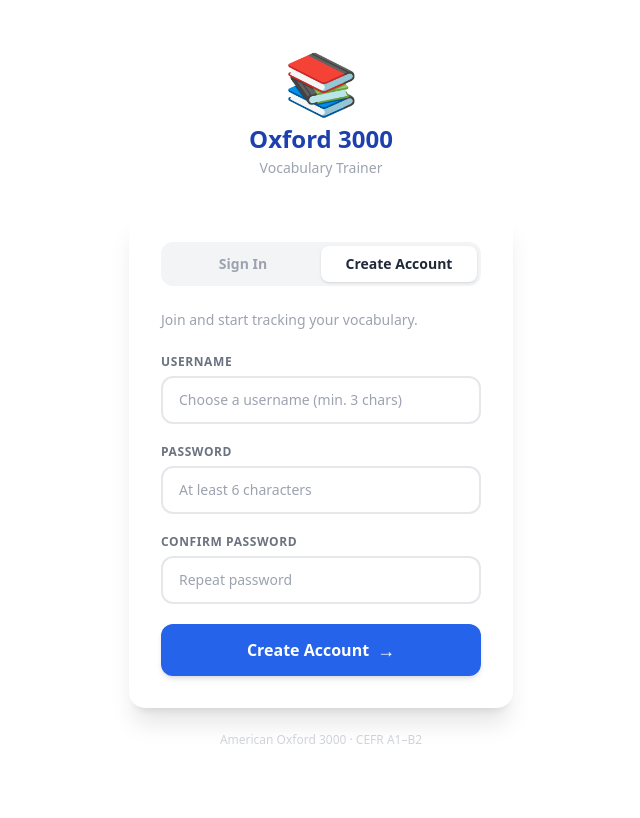
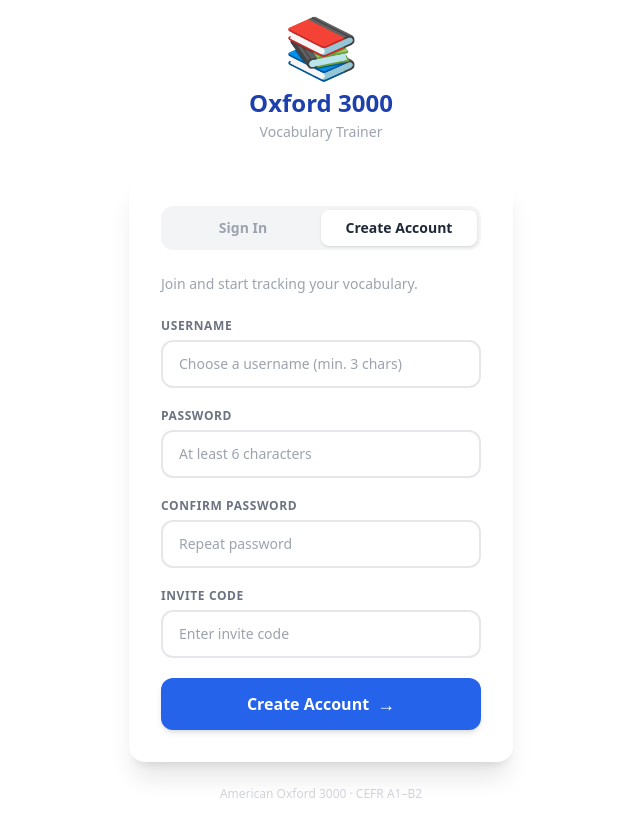
Before and after one commit to tn-nonthawat/oxford-vocab-trainer, a Flask app: page /register in a window 1280 px wide. Shown: the whole page, without its empty margins (319-959 px from the left). Before the commit the page ends 744 px from the top, so only its background shows below. Run offline with Flask 3, Linux system fonts and the light colour scheme; some libraries are stand-ins or nearby versions.

Commit message:
feat: invite code required for registration

```diff
--- a/config.py
+++ b/config.py
@@ -27,6 +27,11 @@
 
     # ── External date API ─────────────────────────────────────────────────────
     TIME_API_URL = "https://worldtimeapi.org/api/timezone/Asia/Bangkok"
+
+    # ── Invite code ───────────────────────────────────────────────────────────
+    # Set INVITE_CODE env var in production to require a secret code at signup.
+    # Leave unset (or empty) to allow open registration (e.g. local dev).
+    INVITE_CODE = os.environ.get("INVITE_CODE", "")
 
     # ── Request size limit ────────────────────────────────────────────────────
     MAX_CONTENT_LENGTH = 16 * 1024   # 16 KB — more than enough for any API call
--- a/routes/auth_routes.py
+++ b/routes/auth_routes.py
@@ -17,7 +17,7 @@
 import re
 import sqlite3
 
-from flask import Blueprint, redirect, render_template, request, session, url_for
+from flask import Blueprint, current_app, redirect, render_template, request, session, url_for
 
 from database import get_connection
 from extensions import csrf, limiter
@@ -91,12 +91,20 @@
 
     error = None
     if request.method == "POST":
-        username = request.form.get("username", "").strip()
-        password = request.form.get("password", "")
-        confirm  = request.form.get("confirm",  "")
+        username    = request.form.get("username",    "").strip()
+        password    = request.form.get("password",    "")
+        confirm     = request.form.get("confirm",     "")
+        invite_code = request.form.get("invite_code", "").strip()
+
+        # ── Invite code check ─────────────────────────────────────────────────
+        required_code = current_app.config.get("INVITE_CODE", "")
+        if required_code and invite_code != required_code:
+            error = "Invalid invite code."
 
         # ── Validation ────────────────────────────────────────────────────────
-        if not username:
+        if error:
+            pass  # already set above
+        elif not username:
             error = "Username is required."
         elif len(username) < USERNAME_MIN:
             error = f"Username must be at least {USERNAME_MIN} characters."
--- a/templates/login.html
+++ b/templates/login.html
@@ -185,6 +185,22 @@
                  onkeydown="if(event.key==='Enter')this.form.submit()">
         </div>
 
+        <div>
+          <label for="invite_code"
+                 class="block text-xs font-bold text-gray-500
+                        uppercase tracking-wider mb-1.5">
+            Invite Code
+          </label>
+          <input id="invite_code" name="invite_code" type="password"
+                 placeholder="Enter invite code"
+                 autocomplete="off"
+                 class="w-full border-2 border-gray-200 rounded-xl px-4 py-3
+                        text-gray-800 text-sm font-medium
+                        focus:border-blue-400 focus:outline-none
+                        transition-colors duration-150"
+                 onkeydown="if(event.key==='Enter')this.form.submit()">
+        </div>
+
         <button type="submit"
                 class="w-full bg-blue-600 hover:bg-blue-700 active:scale-95
                        text-white font-bold py-3 rounded-xl shadow-md
```
